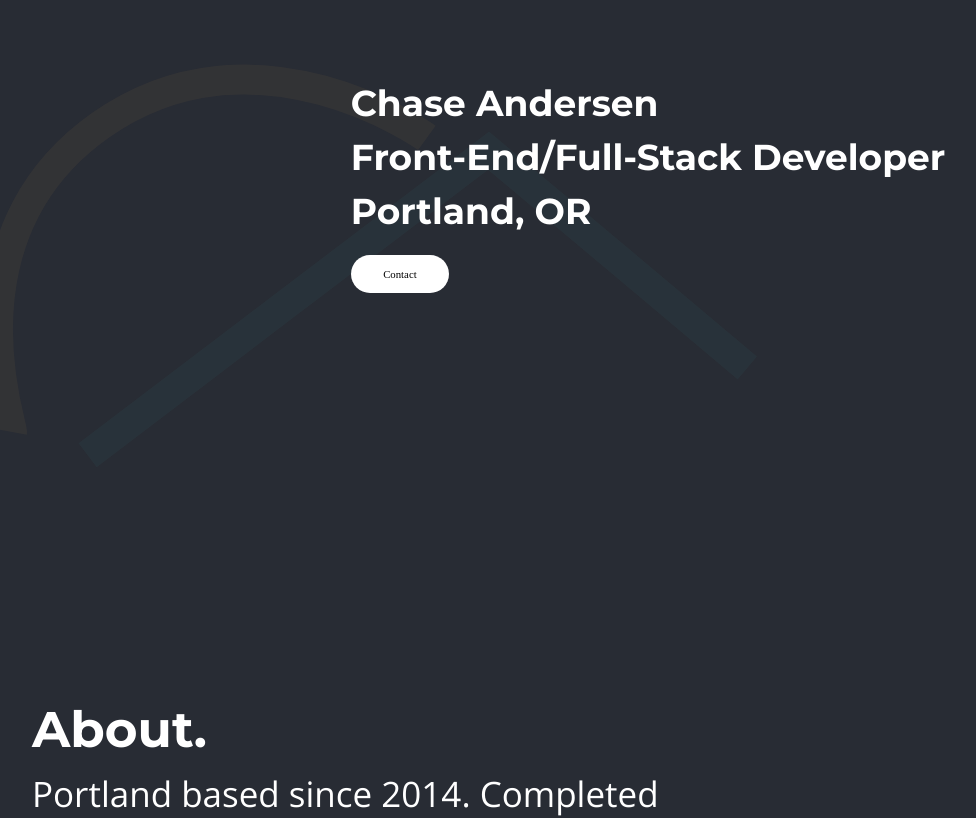
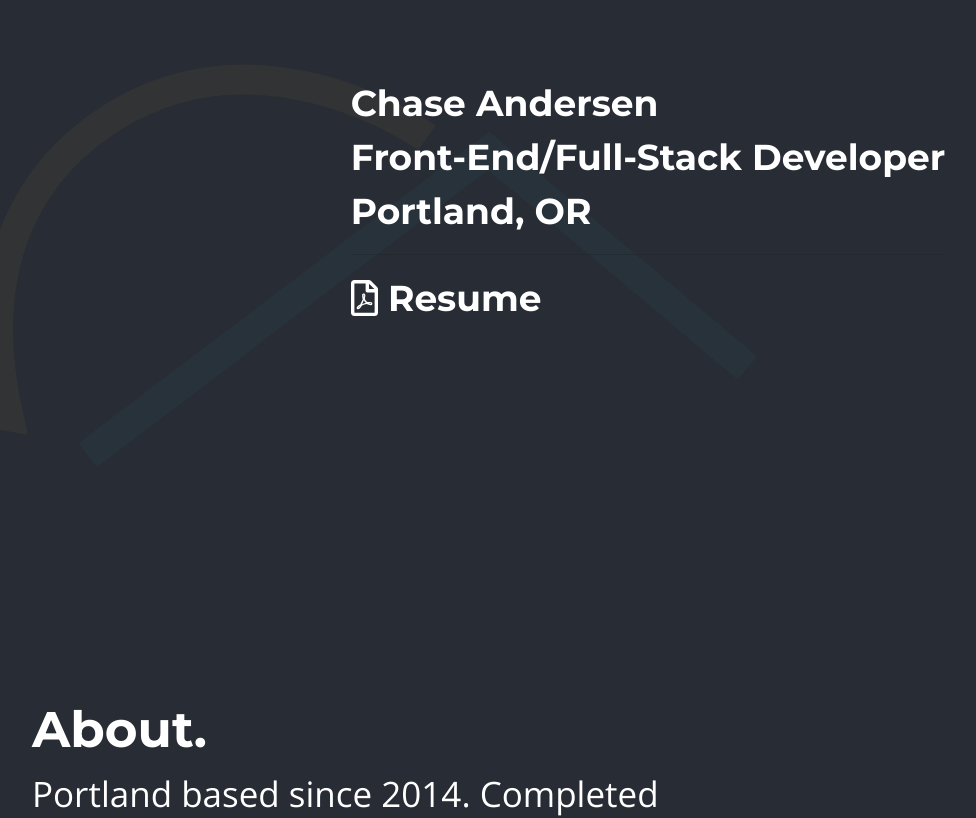
Before and after one commit to mr-andersen523/React-Portfolio4.0, a React (Create React App) app in the folder my-portfolio/: page / in a window 1280 px wide. Shown: the top 818 px of the page, without its empty margins (28-1004 px from the left). Built offline with nearby package versions, Linux system fonts and the light colour scheme.

Commit message:
added icon for resume, added resume link, style

```diff
--- a/my-portfolio/src/App.css
+++ b/my-portfolio/src/App.css
@@ -65,7 +65,9 @@ margin-right: 50em;
 #contact-btn {
 font-family: 'Campton';
 border-radius: 20px;
-font-size: 30%;
+font-size: 20px;
+background: white;
+padding: 8px
 }
 
 
@@ -183,6 +185,14 @@ li .link:hover{
   margin-bottom: 10px; /* Added */
 }
 
+#resume-btn:hover {
+  color: #F3B95A;
+  text-decoration:none
+  }
+
+  #resume-btn {
+    color: white;
+    }
 .contact{
   position: relative;
   top:0;
--- a/my-portfolio/src/components/Header.js
+++ b/my-portfolio/src/components/Header.js
@@ -1,5 +1,8 @@
 import React, { Component } from 'react';
 import Fade from 'react-reveal/Fade';
+import { FontAwesomeIcon } from '@fortawesome/react-fontawesome'
+
+import {faFilePdf } from '@fortawesome/free-regular-svg-icons'
 
 
 
@@ -18,8 +21,10 @@ class Header extends Component {
             <br></br>
             Portland, OR
             <br></br>
-                    <button href="mailto:chasea523@gmail.com?Subject=Hello!" id="contact-btn">Contact</button>
+            <hr></hr>
+            <a href='https://drive.google.com/file/d/1E0QkxEkOXJdASCym1vjTy8CzKUJdu7oN/view?usp=sharing' id='resume-btn' ><FontAwesomeIcon icon={faFilePdf}  /> Resume </a>
                 </p>
+
             </Fade>
 
 
```
